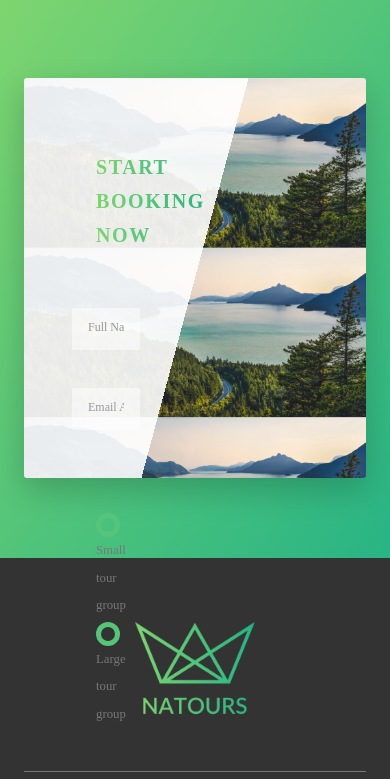
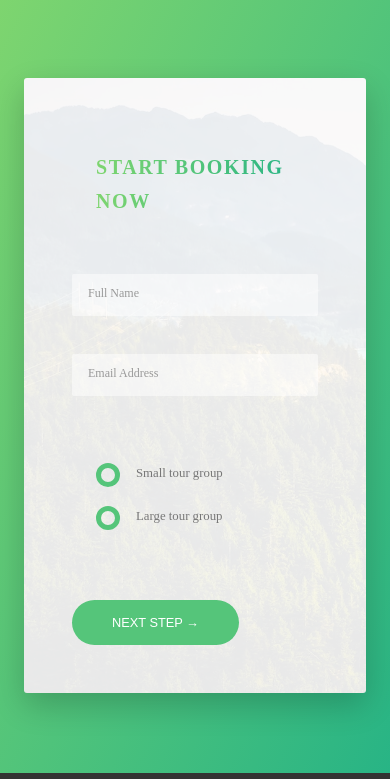
Before and after one commit to guneetnagia/TourPage, a website: page index.html in a window 390 px wide. Shown: the part 6120-6899 px from the top of the page. Drawn offline with Linux system fonts and the light colour scheme.

Commit message:
form responsive

```diff
--- a/sass/components/_form.scss
+++ b/sass/components/_form.scss
@@ -15,6 +15,10 @@
      width: 90%;
      display: block;
      transition: all .3s;
+
+     @include respond(tab-port){
+        width: 100%;
+    }
 
     &::-webkit-input-placeholder {
         color: $color-grey-dark-2;
@@ -48,6 +52,11 @@
     &__radio-group {
         width: 49%;
         display: inline-block;
+
+        @include respond(tab-port){
+            width: 100%;
+            margin-bottom: 2rem;
+        }
     }
 
     &__radio-input {
--- a/sass/pages/_home.scss
+++ b/sass/pages/_home.scss
@@ -60,11 +60,31 @@
     url(../img/nat-10.jpg);
     background-size: 100%;
     border-radius: 3px;
-    height: 50rem;
     box-shadow: 0 1.5rem 4rem rgba($color-black,.2);
 
+    @include respond(tab-land){
+        background-image: linear-gradient(105deg,
+        rgba($color-white, .9) 0%,
+        rgba($color-white,.9) 65%,
+        transparent 65%) ,
+        url(../img/nat-10.jpg);
+        background-size: cover;
+    }
+
+    @include respond(tab-port){
+        background-image: linear-gradient(to right,
+        rgba($color-white, .9) 0%,
+        rgba($color-white,.9) 100%) ,
+        url(../img/nat-10.jpg);
+    }
     &__form {
         width: 50%;
         padding: 6rem;
+        @include respond(tab-land){
+            width: 70%;
+        }
+        @include respond(tab-port){
+            width: 100%;
+        }
     }
 }
```
Also changed, not shown: css/style.css.
